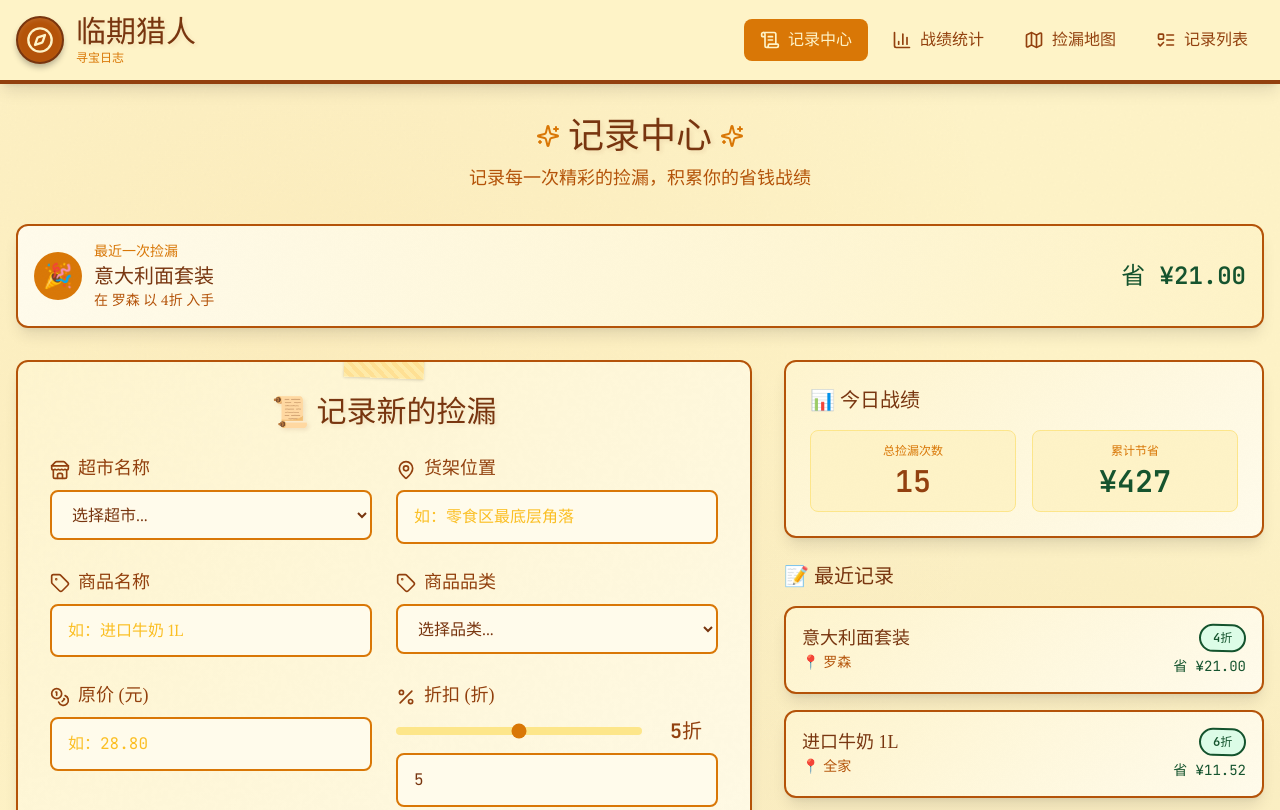
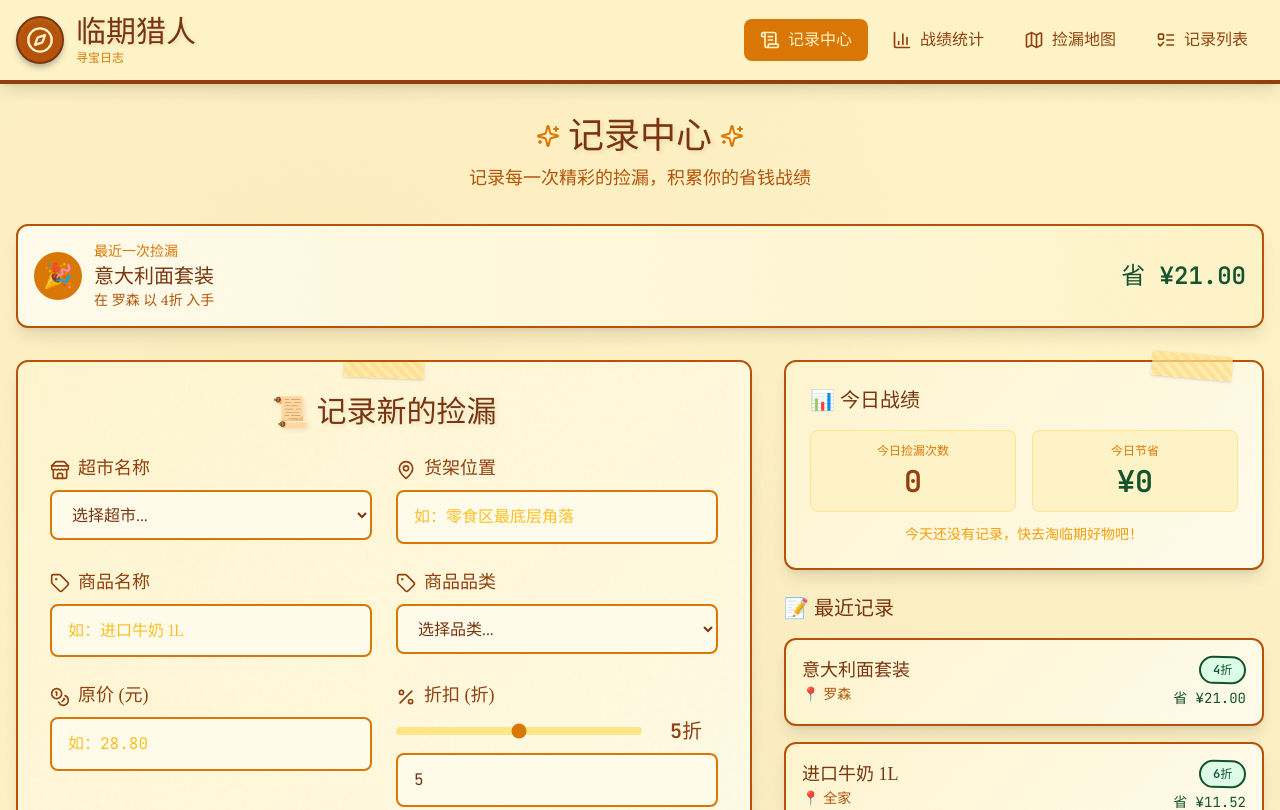
Before and after one commit to DDD520-DEL/ljy-23, a React (Vite) app: page / in a window 1280 px wide. Shown: the top 810 px of the page. Built offline with nearby package versions, Linux system fonts and the light colour scheme; a web font is replaced by a local one.

Commit message:
.4016937876353100:da038ac274aeac76bb6acd1b8314873a_6a341ec4942e76513ea9c5db.6a3432ac942e76513ea9ccce.6a3432ab60570a51949f2081:Trae CN.T(2026/6/19 02:02:20)

```diff
--- a/src/components/Card/StatsCard.tsx
+++ b/src/components/Card/StatsCard.tsx
@@ -70,10 +70,15 @@ const StatsCard = ({ title, value, icon, color, subtitle }: StatsCardProps) => {
   const classes = colorClasses[color];
 
   const formatDisplayValue = () => {
-    if (typeof value === 'string') return value;
-    if (value >= 100) {
+    const originalDecimalPlaces = typeof value === 'string' && value.includes('.')
+      ? value.split('.')[1].length
+      : 0;
+
+    if (numericValue >= 100 && originalDecimalPlaces === 0) {
       return displayValue.toFixed(0);
-    } else if (value >= 10) {
+    } else if (originalDecimalPlaces > 0) {
+      return displayValue.toFixed(originalDecimalPlaces);
+    } else if (numericValue >= 10) {
       return displayValue.toFixed(1);
     } else {
       return displayValue.toFixed(1);
--- a/src/pages/RecordPage/index.tsx
+++ b/src/pages/RecordPage/index.tsx
@@ -2,11 +2,58 @@ import { useStore } from '../../store/useStore';
 import RecordForm from '../../components/Form/RecordForm';
 import RecordCard from '../../components/Card/RecordCard';
 import { Sparkles } from 'lucide-react';
+import { useMemo, useState, useEffect } from 'react';
 
 const RecordPage = () => {
   const { records, deleteRecord, getStats } = useStore();
   const stats = getStats();
   const recentRecords = records.slice(0, 3);
+
+  const todayStats = useMemo(() => {
+    const today = new Date().toISOString().split('T')[0];
+    const todayRecords = records.filter(r => r.purchaseDate === today);
+    const todaySavings = todayRecords.reduce((sum, r) =>
+      sum + r.originalPrice * (1 - r.discount / 10), 0
+    );
+    return {
+      count: todayRecords.length,
+      savings: Number(todaySavings.toFixed(2))
+    };
+  }, [records]);
+
+  const [displayCount, setDisplayCount] = useState(0);
+  const [displaySavings, setDisplaySavings] = useState(0);
+  const [isAnimating, setIsAnimating] = useState(false);
+
+  useEffect(() => {
+    setIsAnimating(true);
+    setDisplayCount(0);
+    setDisplaySavings(0);
+
+    const duration = 1000;
+    const steps = 30;
+    const incrementCount = todayStats.count / steps;
+    const incrementSavings = todayStats.savings / steps;
+    let currentCount = 0;
+    let currentSavings = 0;
+
+    const timer = setInterval(() => {
+      currentCount += incrementCount;
+      currentSavings += incrementSavings;
+
+      if (currentCount >= todayStats.count) {
+        setDisplayCount(todayStats.count);
+        setDisplaySavings(todayStats.savings);
+        setIsAnimating(false);
+        clearInterval(timer);
+      } else {
+        setDisplayCount(Math.floor(currentCount));
+        setDisplaySavings(currentSavings);
+      }
+    }, duration / steps);
+
+    return () => clearInterval(timer);
+  }, [todayStats.count, todayStats.savings]);
 
   return (
     <div className="space-y-8">
@@ -53,24 +100,30 @@ const RecordPage = () => {
         </div>
 
         <div className="lg:col-span-2 space-y-6">
-          <div className="card-paper p-6">
+          <div className="card-paper p-6 relative">
+            <div className="tape" style={{ top: '-8px', right: '30px', transform: 'rotate(5deg)' }} />
             <h3 className="font-display text-xl text-amber-900 mb-4 flex items-center gap-2">
               📊 今日战绩
             </h3>
             <div className="grid grid-cols-2 gap-4">
-              <div className="text-center p-3 bg-parchment-100 rounded-lg border border-amber-200">
-                <p className="text-xs text-amber-600 mb-1">总捡漏次数</p>
-                <p className="font-mono text-3xl font-bold text-amber-800 number-pop">
-                  {stats.totalRecords}
+              <div className="text-center p-3 bg-parchment-100 rounded-lg border border-amber-200 relative overflow-hidden">
+                <p className="text-xs text-amber-600 mb-1">今日捡漏次数</p>
+                <p className={`font-mono text-3xl font-bold text-amber-800 ${isAnimating ? 'number-pop' : ''}`}>
+                  {displayCount}
                 </p>
               </div>
-              <div className="text-center p-3 bg-parchment-100 rounded-lg border border-amber-200">
-                <p className="text-xs text-amber-600 mb-1">累计节省</p>
-                <p className="font-mono text-3xl font-bold text-forest-700 number-pop">
-                  ¥{stats.totalSavings.toFixed(0)}
+              <div className="text-center p-3 bg-parchment-100 rounded-lg border border-amber-200 relative overflow-hidden">
+                <p className="text-xs text-amber-600 mb-1">今日节省</p>
+                <p className={`font-mono text-3xl font-bold text-forest-700 ${isAnimating ? 'number-pop' : ''}`}>
+                  ¥{displaySavings.toFixed(0)}
                 </p>
               </div>
             </div>
+            {todayStats.count === 0 && (
+              <p className="text-center text-sm text-amber-500 mt-3 italic">
+                今天还没有记录，快去淘临期好物吧！
+              </p>
+            )}
           </div>
 
           {recentRecords.length > 0 && (
```
